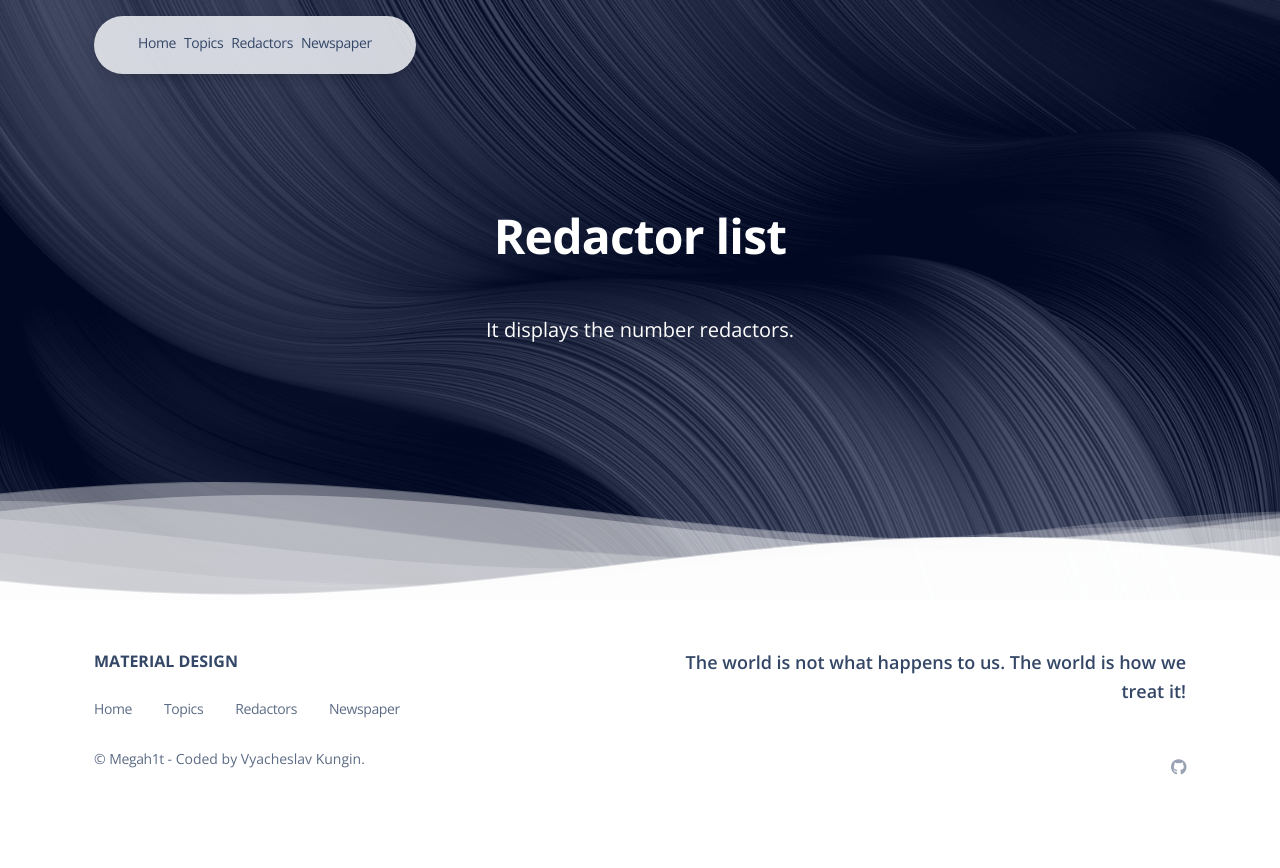
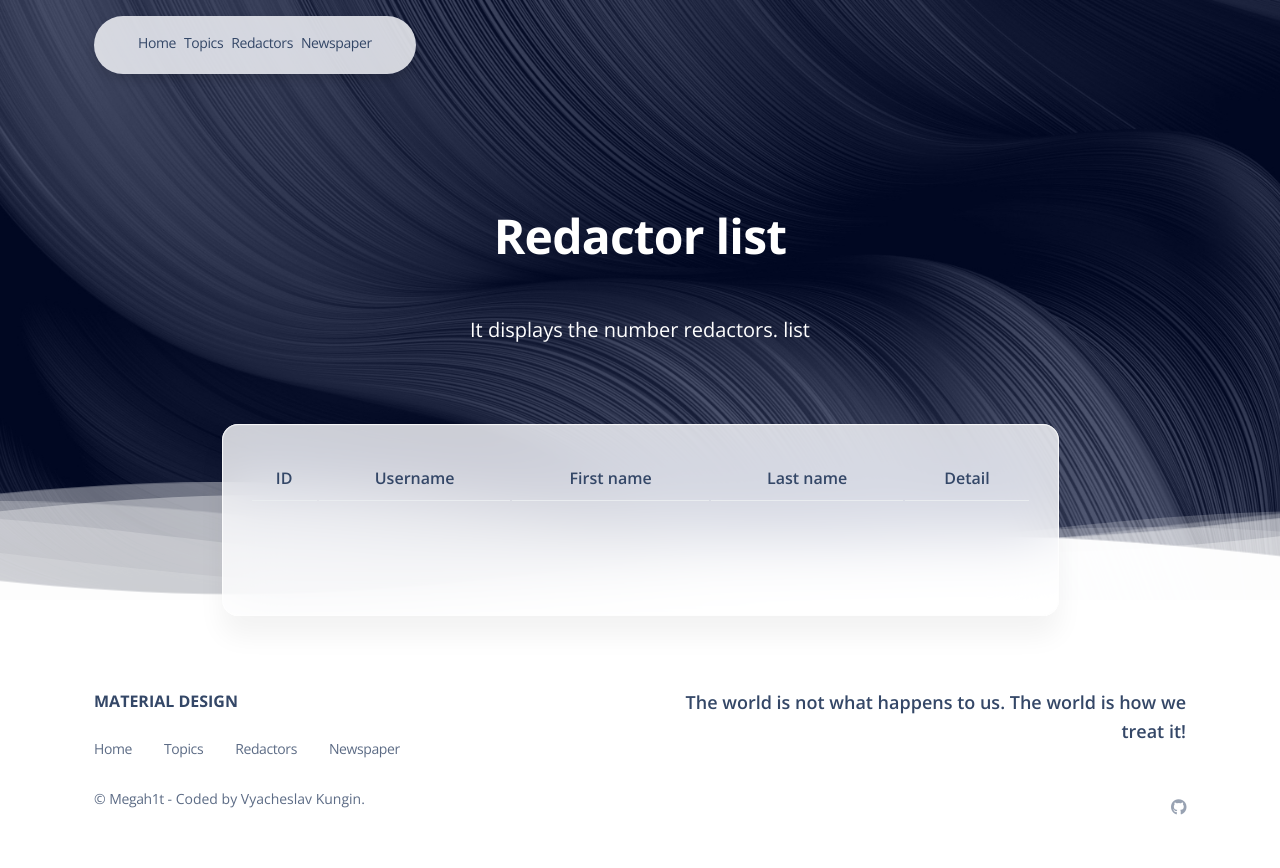
Before and after one commit to VKungin/newspaper-agency, a Django app: page /redactors/ in a window 1280 px wide. Before the commit the page ends 775 px from the top, so only its background shows below. Run offline with Django 4.2, Linux system fonts and the light colour scheme; data that the repository does not hold is empty; some libraries are stand-ins or nearby versions.

Commit message:
add Redactor detail and pagination

```diff
--- a/agency/urls.py
+++ b/agency/urls.py
@@ -1,6 +1,10 @@
 from django.urls import path, include
 
-from agency.views import index, TopicListView, NewspaperListView, RedactorListView, NewspaperDetailView
+from agency.views import (
+    index, TopicListView,
+    NewspaperListView, RedactorListView,
+    NewspaperDetailView, RedactorDetailView,
+)
 
 urlpatterns = [
     path("", index, name="index"),
@@ -8,7 +12,7 @@ urlpatterns = [
     path("news/", NewspaperListView.as_view(), name="news-list"),
     path("news/<int:pk>", NewspaperDetailView.as_view(), name="news-detail"),
     path("redactors/", RedactorListView.as_view(), name="redactors-list"),
-    # path("__debug__/", include("debug_toolbar.urls")),
+    path("redactors/<int:pk>", RedactorDetailView.as_view(), name="redactors-detail"),
 
 ]
 app_name = "agency"
--- a/agency/views.py
+++ b/agency/views.py
@@ -24,49 +24,56 @@ def index(request):
 class TopicListView(generic.ListView):
     model = Topic
     template_name = "agency/topic_list.html"
-    # context_object_name = "topic_list"
+    paginate_by = 3
+
 
     def get_context_data(self, *, object_list=None, **kwargs):
-        topic_list = Topic.objects.all()
-        context = {
-            "topic_list": topic_list,
-            "large_welcome_text": "Topic list",
-            "small_welcome_text": "It displays the number topics.",
+        context = super().get_context_data(**kwargs)
+        context["large_welcome_text"] = "Topic list"
+        context["small_welcome_text"] = "It displays the number topics"
 
-        }
         return context
 
 
 class RedactorListView(generic.ListView):
     model = Redactor
     template_name = "agency/redactor_list.html"
+    paginate_by = 3
 
     def get_context_data(self, *, object_list=None, **kwargs):
-        redactor_list = Redactor.objects.all()
+        context = super().get_context_data(**kwargs)
+        context["large_welcome_text"] = "Redactor list"
+        context["small_welcome_text"] = "It displays the number redactors. list"
 
-        context = {
-            "redactor_list": redactor_list,
-            "large_welcome_text": "Redactor list",
-            "small_welcome_text": "It displays the number redactors.",
+        return context
 
-        }
+
+class RedactorDetailView(generic.DetailView):
+    model = Redactor
+    template_name = "agency/redactor_detail.html"
+
+    def get_context_data(self, *, object_list=None, **kwargs):
+        context = super().get_context_data(**kwargs)
+        username = context.get("redactor")
+        context["large_welcome_text"] = username
         return context
 
 
 class NewspaperListView(generic.ListView):
     model = Newspaper
     template_name = "agency/newspaper_list.html"
+    paginate_by = 3
 
     def get_context_data(self, *, object_list=None, **kwargs):
+        context = super().get_context_data(**kwargs)
         news_list = Newspaper.objects.all()
 
-        context = {
-            "news_list": news_list,
-            "large_welcome_text": "News list",
-            "small_welcome_text": "It displays the number news.",
+        context["news_list"] = news_list
+        context["large_welcome_text"] = "News list"
+        context["small_welcome_text"] = "It displays the number news"
 
-        }
         return context
+
 
 
 class NewspaperDetailView(generic.DetailView):
@@ -74,7 +81,6 @@ class NewspaperDetailView(generic.DetailView):
 
     def get_context_data(self, *, object_list=None, **kwargs):
         context = super().get_context_data(**kwargs)
-        print(context)
         title = context.get("newspaper")
         context["large_welcome_text"] = title
         return context
--- a/templates/agency/redactor_list.html
+++ b/templates/agency/redactor_list.html
@@ -1,25 +1,41 @@
 {% extends "base.html" %}
 
 {% block content %}
-{% if redactor_list %}
+
+  <section class="pt-3 pb-4" id="count-stats">
+    <div class="container">
+      <div class="row">
+        <div class="col-lg-9 z-index-2 border-radius-xl mt-n10 mx-auto py-3 blur shadow-blur">
+          <div class="row">
+            <div class="col-md-12 position-relative">
+              <div class="p-3 text-center">
 
                 <table class="table">
-      <tr>
+                    <tr class="text-dark">
                       <th>ID</th>
                       <th>Username</th>
+                      <th>First name</th>
+                      <th>Last name</th>
+                      <th>Detail</th>
                     </tr>
 
                     {% for redactor in redactor_list %}
-        <tr>
-          <td>
-              {{ redactor.id }}
-          </td>
-          <td>
-              {{ redactor.username }}
-          </td>
-
+                          <tr class="text-center">
+                            <td><a href="{% url 'agency:redactors-detail' pk=redactor.id %}">{{ redactor.id }}</a></td>
+                            <td><a href="{% url 'agency:redactors-detail' pk=redactor.id %}">{{ redactor.username }}</a></td>
+                            <td><a href="{% url 'agency:redactors-detail' pk=redactor.id %}">{{ redactor.first_name }}</a></td>
+                            <td><a href="{% url 'agency:redactors-detail' pk=redactor.id %}">{{ redactor.last_name }}</a></td>
+                            <td><a href="{% url 'agency:redactors-detail' pk=redactor.id %}">Read more</a></td>
                           </tr>
                     {% endfor %}
-{% endif %}
+
                 </table>
+              </div>
+            </div>
+          </div>
+        </div>
+      </div>
+    </div>
+  </section>
+
 {% endblock %}
--- a/templates/base.html
+++ b/templates/base.html
@@ -71,12 +71,16 @@
 
   {% endblock content %}
 
+  {% block pagination %}
+    {% include 'includes/pagination.html' %}
+  {% endblock %}
+
   {% block footer %}
 
     {% include 'includes/footer.html' %}
 
   {% endblock footer %}
-
+  </header>
 </body>
 
 </html>
--- /dev/null
+++ b/templates/includes/pagination.html
@@ -0,0 +1,21 @@
+{% if is_paginated %}
+    <ul class="pagination justify-content-center">
+    {% if page_obj.has_previous %}
+      <li class="page-item">
+          <a class="page-link" href="?page={{ page_obj.previous_page_number }}" aria-label="Previous">
+            <span aria-hidden="true"><i class="fa fa-angle-double-left" aria-hidden="true"></i></span>
+          </a>
+      </li>
+    {% endif %}
+    <li class="page-item">
+      <span class="page-link">{{ page_obj.number }}</span>
+    </li>
+    {% if page_obj.has_next %}
+      <li class="page-item">
+          <a class="page-link" href="?page={{ page_obj.next_page_number }}" aria-label="Next">
+            <span aria-hidden="true"><i class="fa fa-angle-double-right" aria-hidden="true"></i></span>
+          </a>
+      </li>
+    {% endif %}
+    </ul>
+{% endif %}
```
Also changed, not shown: agency/models.py (+5 -2 lines), templates/agency/newspaper_list.html (+26 -4 lines), templates/agency/redactor_detail.html (added, +40 -0 lines), templates/agency/topic_list.html (+22 -21 lines). Lines whose indentation alone changed are shown as unchanged.
